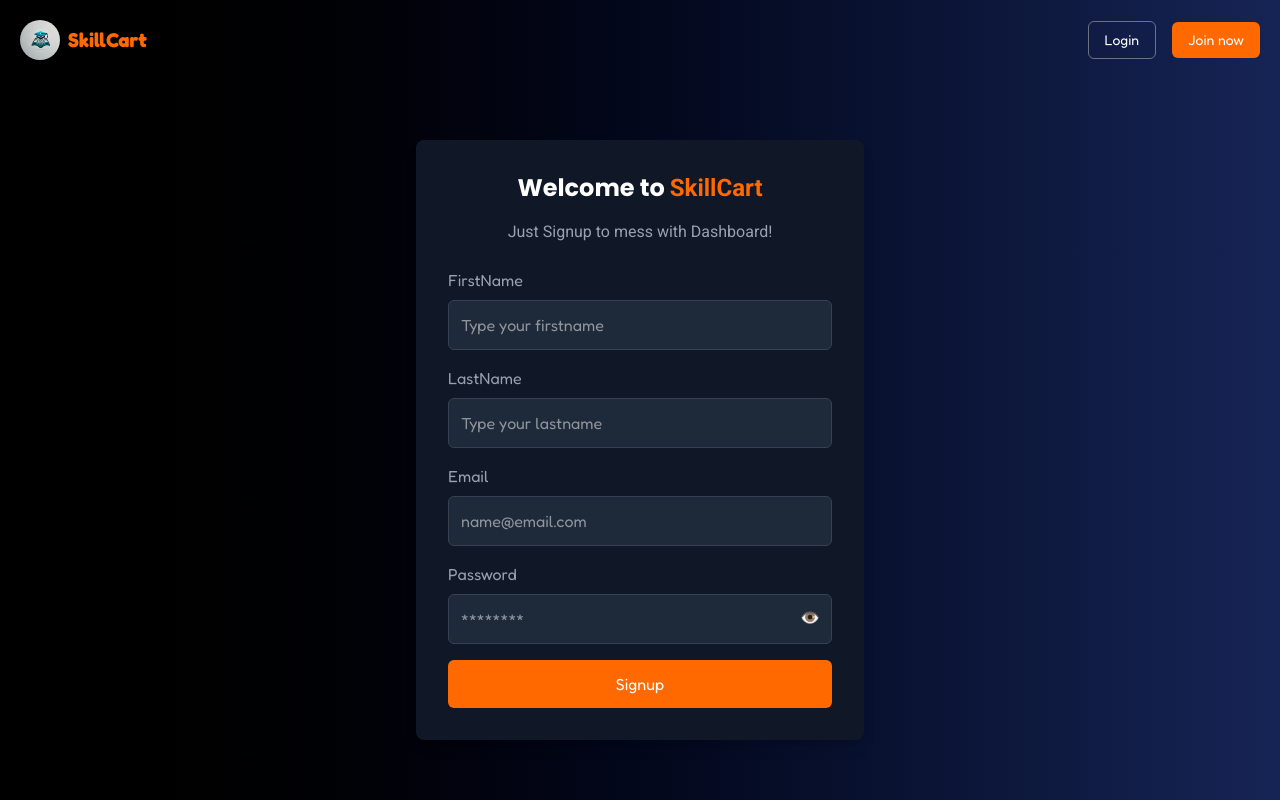
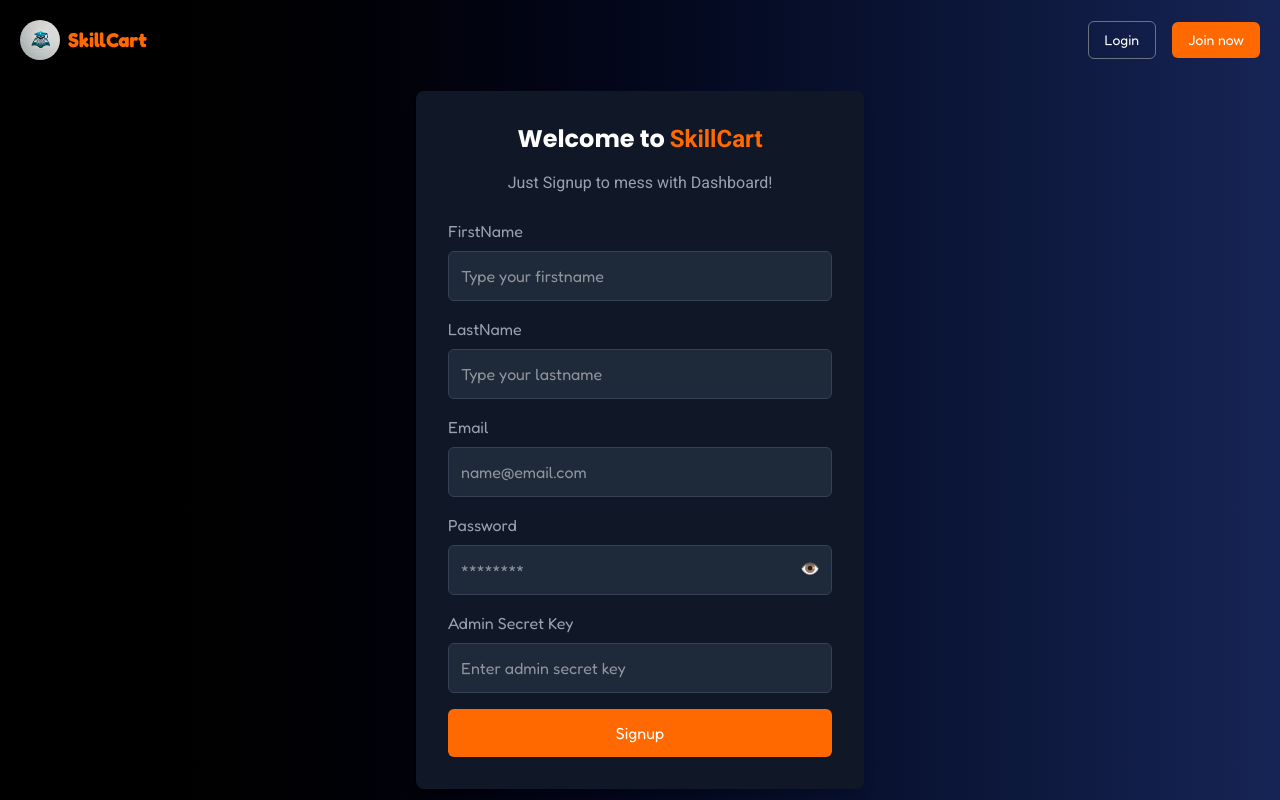
Before and after one commit to iamrahul-07/E-Commerce, a React (Vite) app in the folder frontend/: page /admin/signup in a window 1280 px wide. Built offline with nearby package versions, Linux system fonts and the light colour scheme; no server answers.

Commit message:
Add admin secret key protection for admin signup

```diff
--- a/frontend/src/admin/AdminSignup.jsx
+++ b/frontend/src/admin/AdminSignup.jsx
@@ -10,6 +10,7 @@ function AdminSignup() {
   const [lastName, setLastName] = useState("");
   const [email, setEmail] = useState("");
   const [password, setPassword] = useState("");
+  const [secretKey, setSecretKey]=useState("");
   const [errorMessage, setErrorMessage] = useState("");
 
   const navigate = useNavigate();
@@ -25,6 +26,7 @@ function AdminSignup() {
           lastName,
           email,
           password,
+          secretKey: secretKey,
         },
         {
           withCredentials: true,
@@ -169,6 +171,24 @@ function AdminSignup() {
                 </span>
               </div>
             </div>
+            <div className="mb-4">
+  <label
+    htmlFor="secretKey"
+    className="text-gray-400 text-sm sm:text-base mb-2 block"
+  >
+    Admin Secret Key
+  </label>
+
+  <input
+    type="password"
+    id="secretKey"
+    value={secretKey}
+    onChange={(e) => setSecretKey(e.target.value)}
+    className="w-full p-3 rounded-md bg-gray-800 border border-gray-700 text-sm sm:text-base focus:outline-none focus:ring-2 focus:ring-blue-500"
+    placeholder="Enter admin secret key"
+    required
+  />
+</div>
 
             {errorMessage && (
               <div className="mb-4 text-red-500 text-center text-sm">
```
Also changed, not shown: 1 other file (tests, documents, lock files or other folders).
